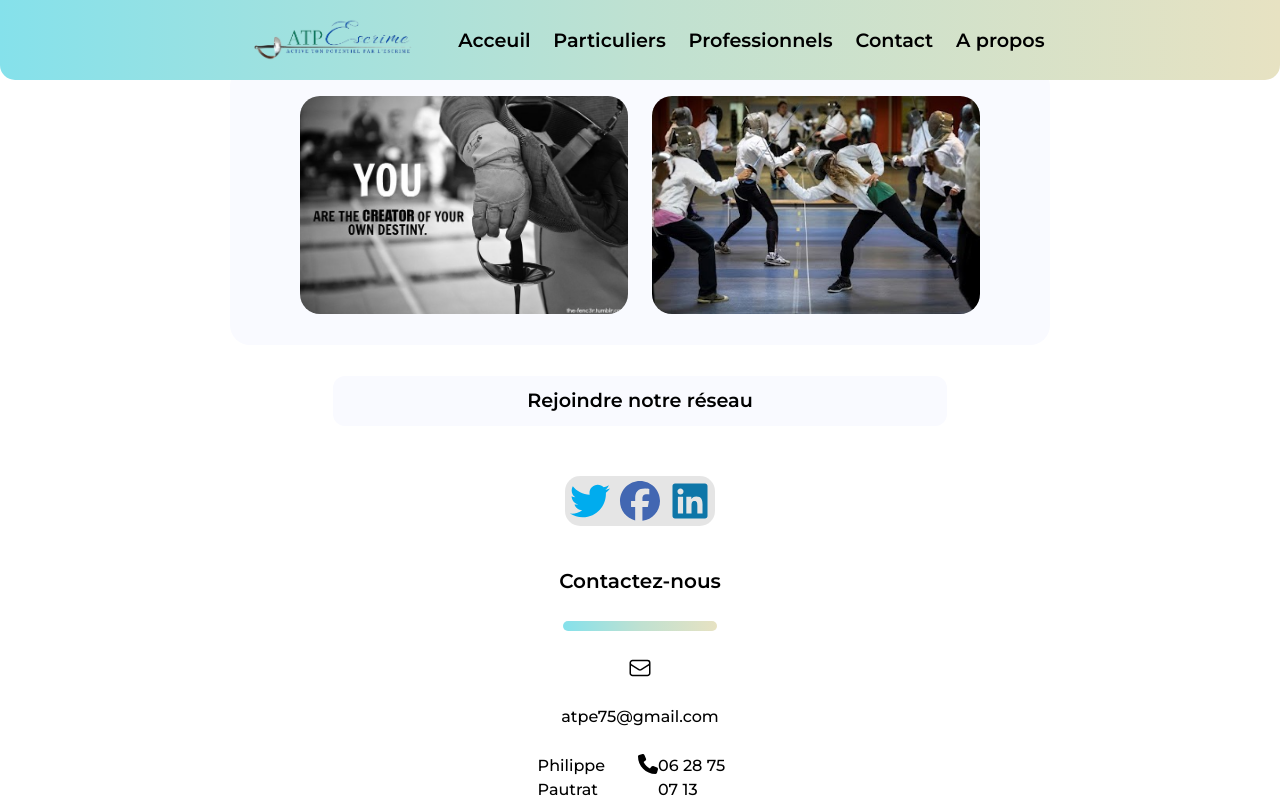
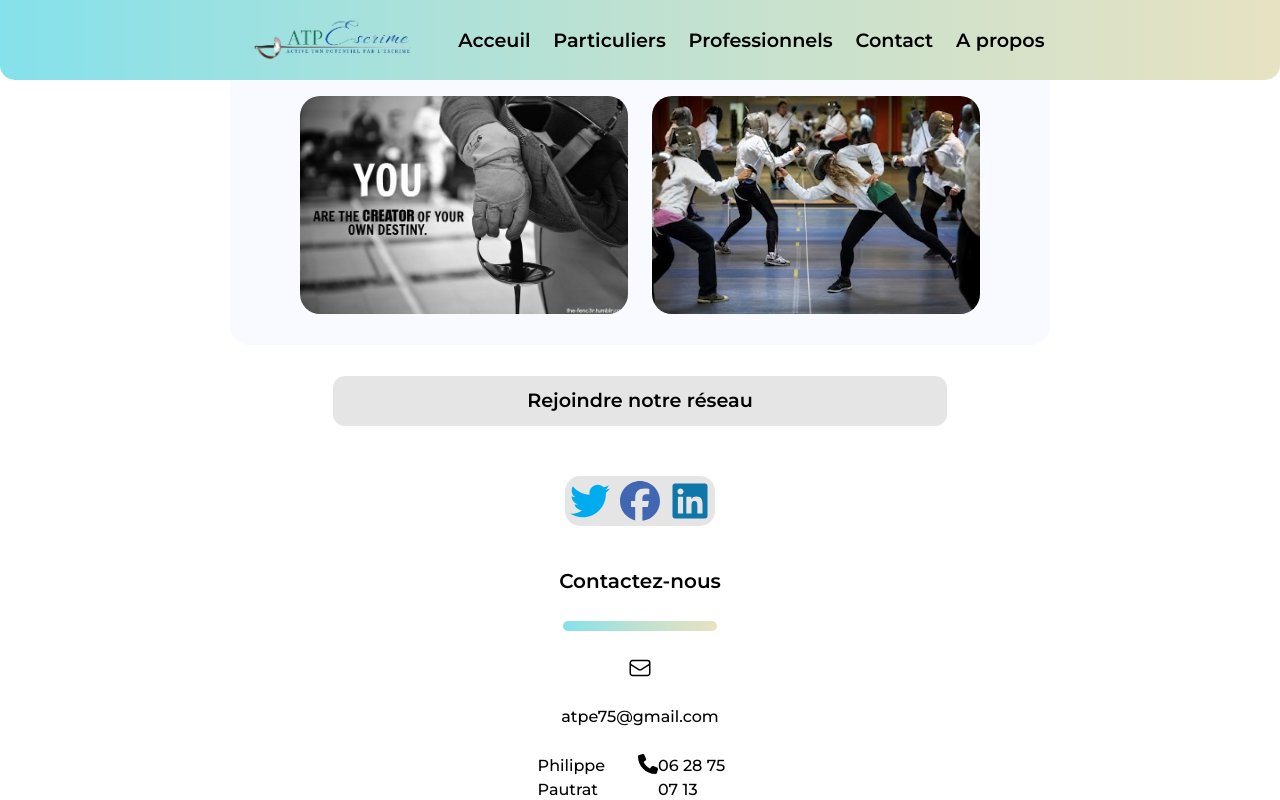
Before and after one commit to Matsuel/ATPE, a Next.js app: page /apropos in a window 1280 px wide. In both pictures the pointer is over the link "Rejoindre notre réseau". Shown: the part 2126-2926 px from the top of the page. Built offline with nearby package versions, Linux system fonts and the light colour scheme.

Commit message:
apropos page

```diff
--- a/src/styles/APropos.module.scss
+++ b/src/styles/APropos.module.scss
@@ -139,4 +139,8 @@
         justify-content: center;
         align-items: center;
     }
+
+    .AProposReseauButton:hover {
+        background-color: rgba(0, 0, 0, 0.1)
+    }
 }
```
